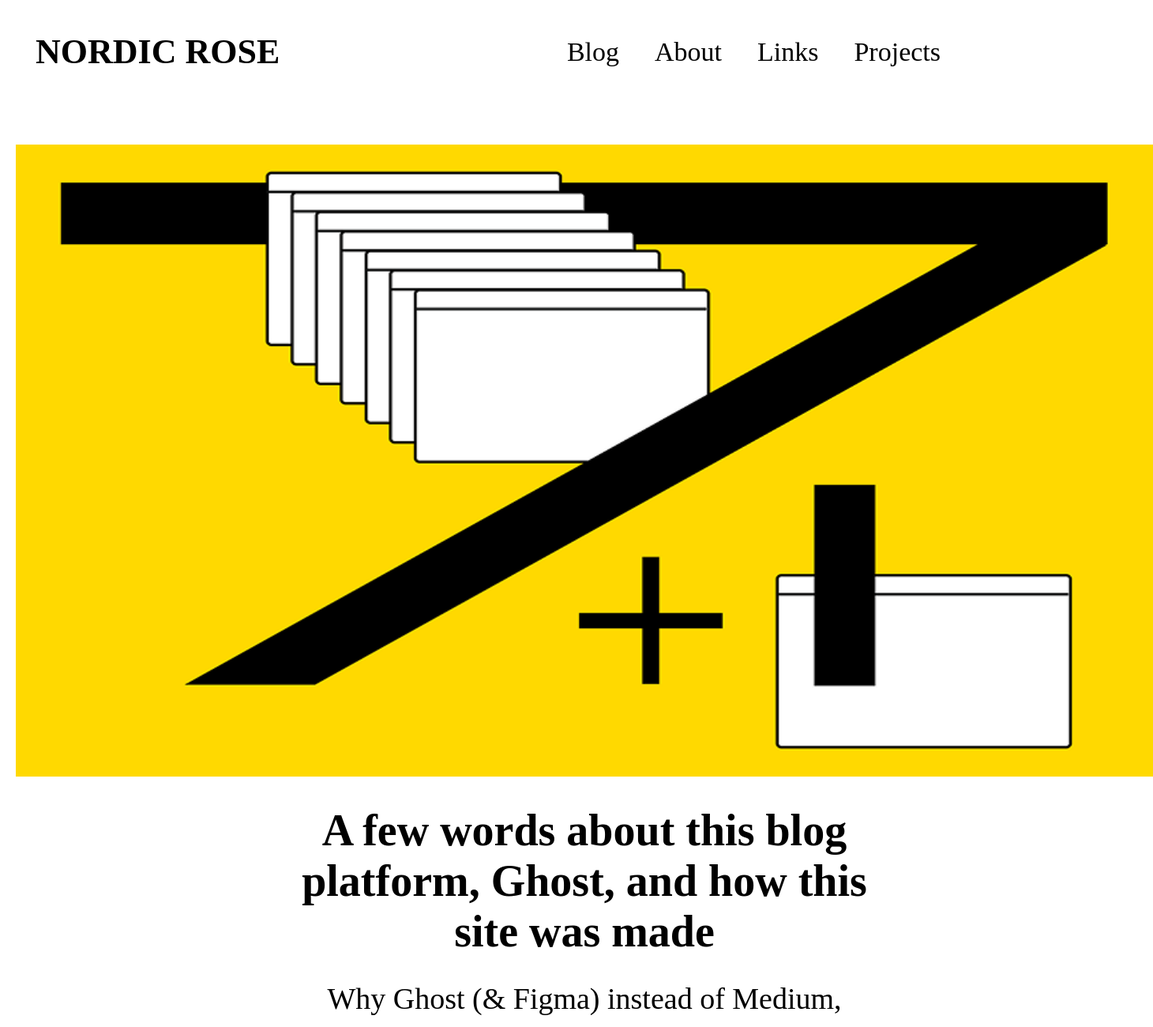
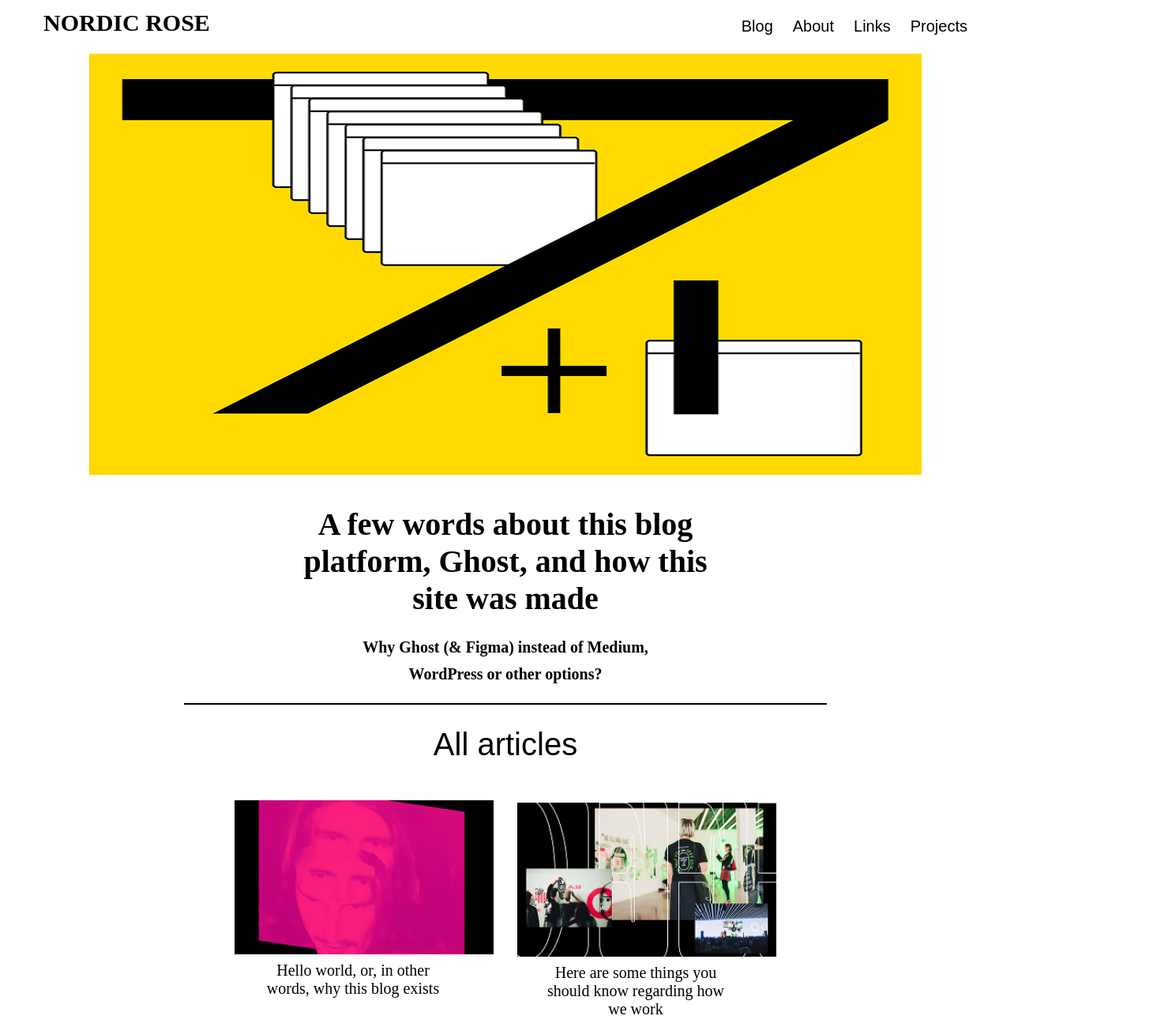
Before and after one commit to umar-farooque123/Figma-to-HTML-CSS-Blog-Website-Assignment, a plain HTML site: page index.html in a window 1280 px wide. Shown: the top 1300 px of the page at 79% size, 1460 px wide, since content can reach past the window. Drawn offline with Linux system fonts and the light colour scheme.

Commit message:
Update style.css

```diff
--- a/style.css
+++ b/style.css
@@ -6,7 +6,7 @@
 
 /* HEADER START */
 header {
-    padding: 40px 45px;
+    padding: 10px 55px;
     display: flex;
     align-items: center;
     justify-content: space-between;
@@ -19,59 +19,57 @@ header {
 }
 
 #logo {
-    font-size: 44px;
+    font-size: 30px;
 }
 
 .links {
     list-style: none;
     display: flex;
-    gap: 45px;
+    gap: 25px;
     font-size: 34px;
-    padding-right: 44px;
 }
 
 .links a {
     color: black;
     text-decoration: none;
-    font-size: 34px;
+    font-size: 20px;
+    font-weight: 500;
+    font-family: sans-serif;
 }
 
 /* HEADER END */
 
 /* HERO SECTION START */
 #hero {
-    padding: 20px;
+    display: flex;
+    flex-direction: column;
+    align-items: center;
+    padding: 10px 0px;
     text-align: center;
 }
 
 #hero img {
-    width: 1440px;
-    height: 800px;
-    margin-top: 32px;
+    width: 1054px;
+    height: 533px;
 }
 
 #hero h2 {
-    font-size: 56px;
-    margin-top: 32px;
+    font-size: 40px;
+    margin-top: 35px;
     font-weight: 700;
 }
 
 #hero p {
-    font-size: 38px;
+    font-size: 20px;
     margin-top: 21px;
     line-height: 170%;
     letter-spacing: 0%;
-    font-weight: 400;
-}
-
-#hero div {
-    width: fit-content;
-    margin: auto;
+    font-weight: 600;
 }
 
 hr {
     margin-top: 20px;
-    border: 1px solid black;
+    border: 0.5px solid black;
     margin-left: 120px;
     margin-right: 120px;
 }
@@ -86,10 +84,11 @@ hr {
 
 #article h3 {
     text-align: center;
-    font-size: 54px;
+    font-size: 40px;
     line-height: 100%;
-    font-weight: 700;
+    font-weight: 500;
     letter-spacing: 0%;
+    font-family: sans-serif;
 }
 
 .card-grid {
@@ -98,21 +97,21 @@ hr {
     display: flex;
     align-items: center;
     justify-content: space-between;
-    gap: 80px;
+    gap: 30px;
     padding: 25px;
 }
 
 .card-grid p {
     width: 300px;
-    font-size: 25px;
+    font-size: 20px;
     font-weight: 500;
     text-align: center;
-    margin-top: 20px;
+    margin-top: 5px;
 }
 
 .card-grid img {
-    width: 338px;
-    height: 206px;
+    width: 328px;
+    height: 195px;
 }
 
 .card-grid #image2 {
@@ -149,11 +148,11 @@ footer {
 
 footer .services {
     text-align: center;
-    padding: 20px;
+    padding: 10px;
 }
 
 footer .services span {
-    font-size: 28px;
+    font-size: 20px;
     padding: 0px 30px;
 }
 
@@ -163,7 +162,7 @@ footer .services span {
 }
 
 .footer h3 {
-    font-size: 58px;
+    font-size: 40px;
 }
 
 .footer p {
@@ -171,7 +170,8 @@ footer .services span {
     margin: 25px auto;
     line-height: 1.5;
     font-weight: 500;
-    font-size: 16px;
+    font-size: 13px;
+    font-family: sans-serif;
 }
 
 .footer ul {
@@ -192,7 +192,7 @@ footer .services span {
 .footer ul li a {
     color: white;
     text-decoration: none;
-    font-size: 30px;
+    font-size: 20px;
 }
 
 .copyright {
```
